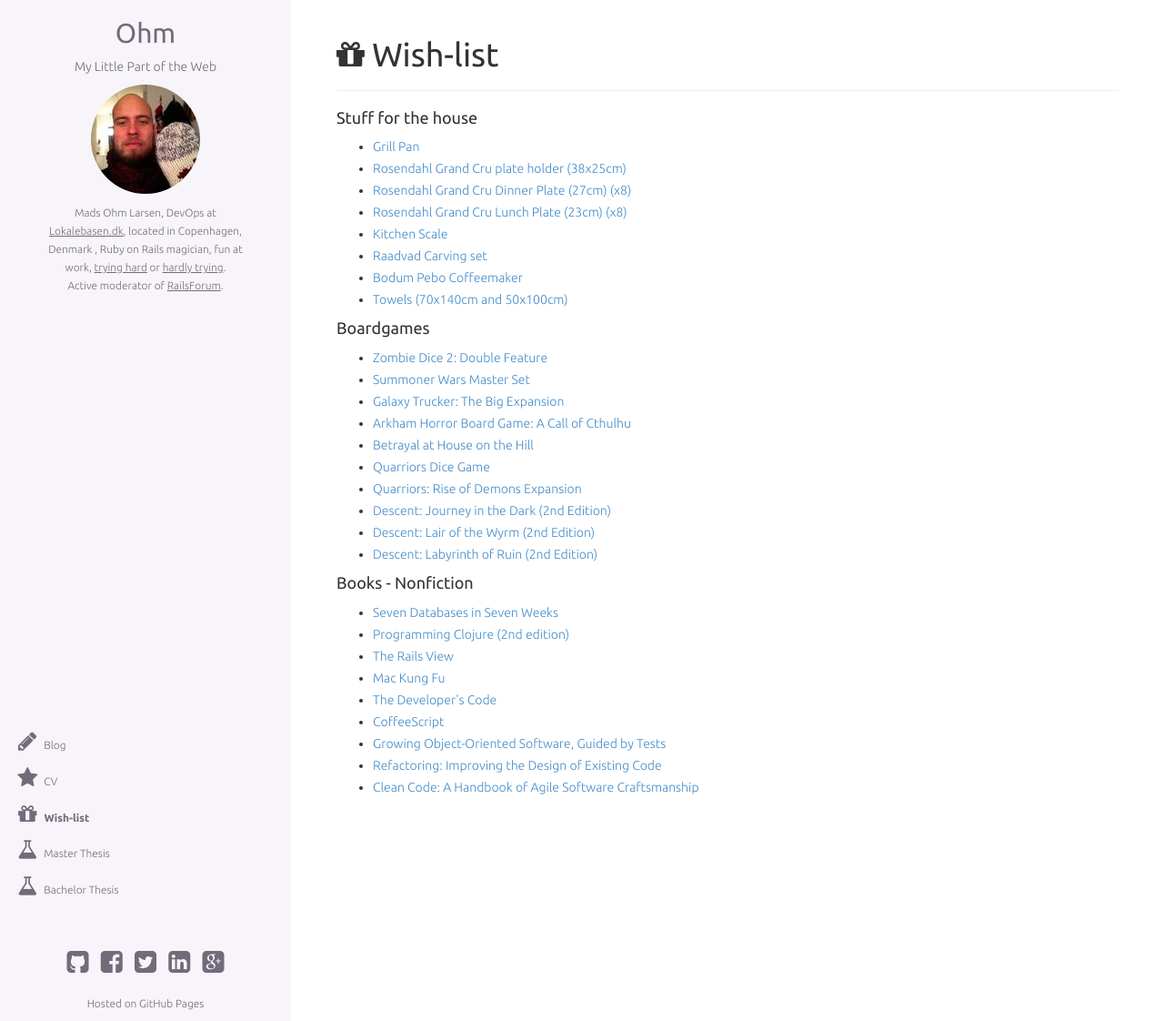
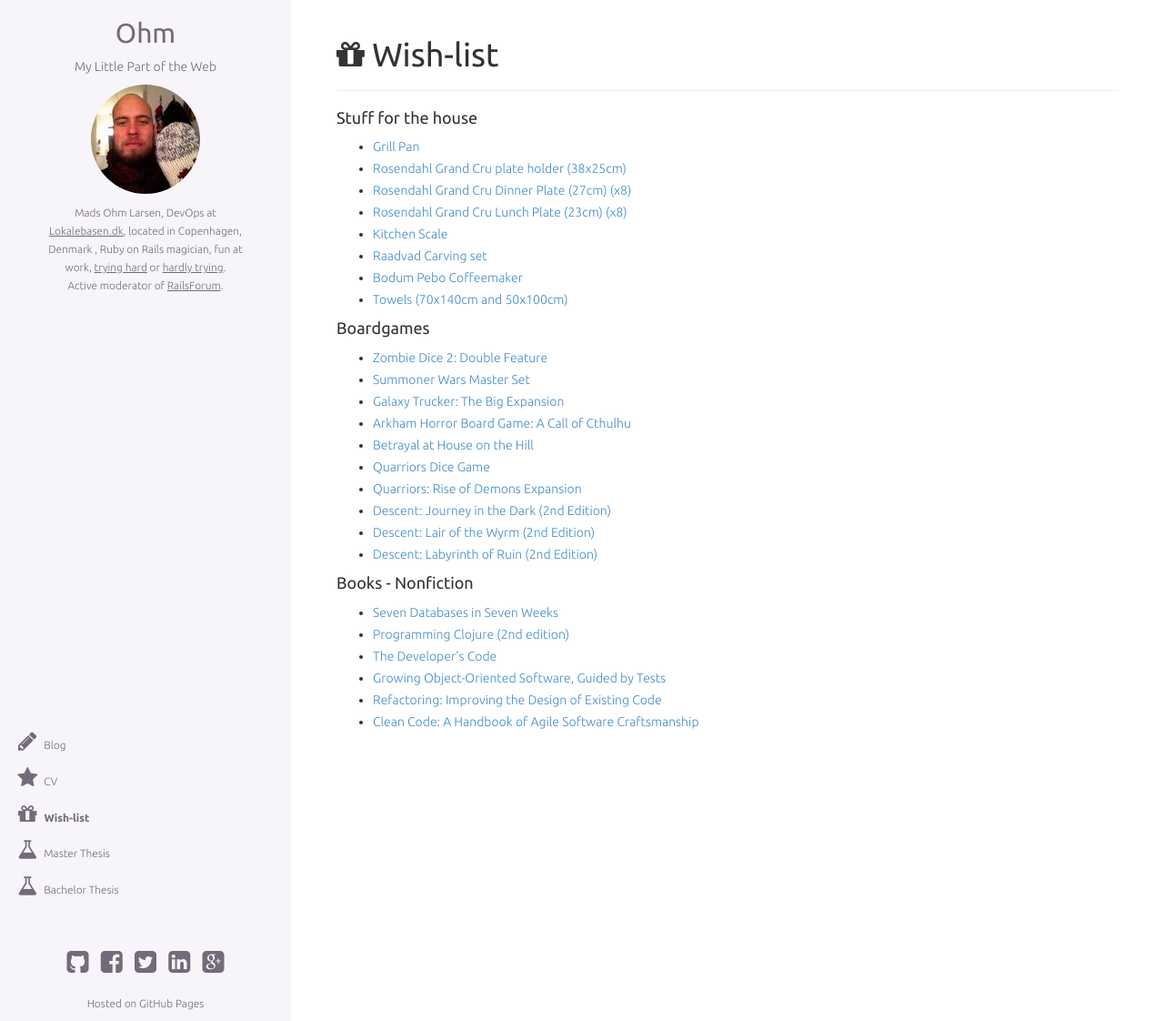
Before and after one commit to omegahm/omegahm.github.io, a Jekyll site: the page built from _wishlist/en.html, in a window 1280 px wide and 1122 px high. Shown: the whole window at 91% size. Built offline with Jekyll 4.4.1, drawn with Linux system fonts in a browser that asks for light colours; Markdown is read by kramdown in place of the engine named in the settings.

Commit message:
Cant wish for things that is no longer made

```diff
--- a/_config.yml
+++ b/_config.yml
@@ -116,14 +116,8 @@
     url: http://pragprog.com/book/rwdata/seven-databases-in-seven-weeks
   - title: Programming Clojure (2nd edition)
     url: http://pragprog.com/book/shcloj2/programming-clojure
-  - title: The Rails View
-    url: http://pragprog.com/book/warv/the-rails-view
-  - title: Mac Kung Fu
-    url: http://pragprog.com/book/ktmack/mac-kung-fu
   - title: The Developer's Code
     url: http://pragprog.com/book/kcdc/the-developer-s-code
-  - title: CoffeeScript
-    url: http://pragprog.com/book/tbcoffee/coffeescript
   - title: 'Growing Object-Oriented Software, Guided by Tests'
     url: http://www.amazon.co.uk/gp/product/B002TIOYVW/
   - title: 'Refactoring: Improving the Design of Existing Code'
```
